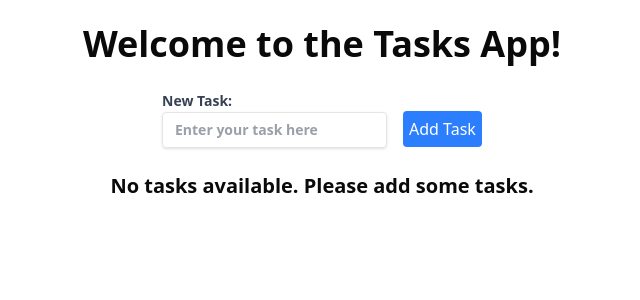
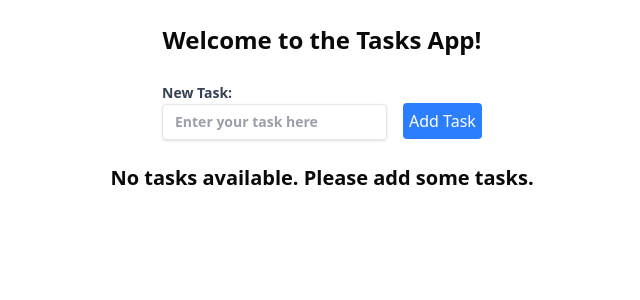
Before and after one commit to sohailshams/tasks, a Vue app: page / in a window 1280 px wide. Shown: the top 300 px of the page, without its empty margins (318-958 px from the left). Built offline with nearby package versions, Linux system fonts and the light colour scheme.

Commit message:
Updated font size.

```diff
--- a/src/App.vue
+++ b/src/App.vue
@@ -51,7 +51,7 @@ const setFilter = (filterValue: TaskFilter) => {
 
 <template>
   <main>
-    <h1 class="text-4xl font-bold my-6 text-center">{{ message }}</h1>
+    <h1 class="text-2xl font-bold my-6 text-center">{{ message }}</h1>
     <TaskForm @add-task="addTask" />
     <div class="flex items-center justify-center space-x-4 mt-2">
       <p v-if="!tasks.length" class="text-center text-xl font-bold my-4">
```
